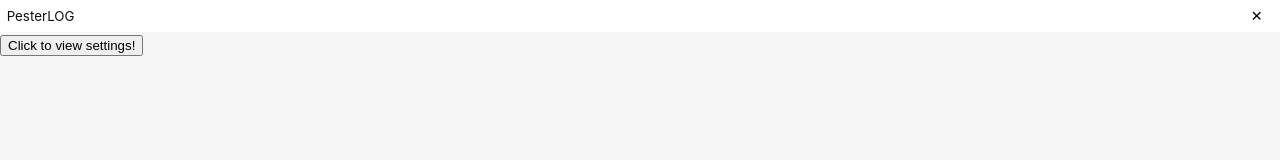
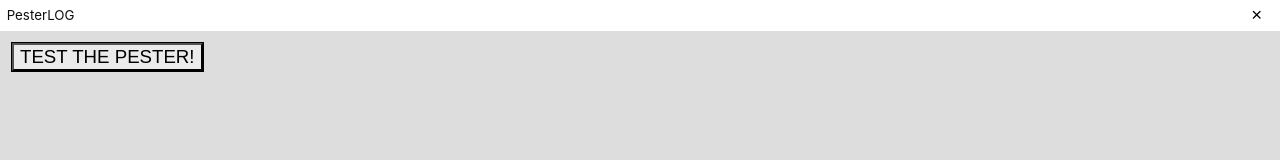
Before and after one commit to LBytes-32/PesterLOG, a website built with Vite: page index.html in a window 1280 px wide. Built offline with nearby package versions, Linux system fonts and the light colour scheme.

Commit message:
Improved demo experience, improved CSS

```diff
--- a/src/Tools/Dom.ts
+++ b/src/Tools/Dom.ts
@@ -10,6 +10,14 @@ namespace Dom {
 
         return element
     }
+
+    export function Button(text: string, style?: string): HTMLButtonElement {
+        return Create('button', text, style)
+    }
+
+    export function Input(style?: string): HTMLInputElement {
+        return Create('input', '', style)
+    }
 }
 
 export default Dom
--- a/src/Tools/WindowEvents.ts
+++ b/src/Tools/WindowEvents.ts
@@ -1,6 +1,8 @@
 import WindowManager from "@/Tools/WindowManager"
 import Api from "@/Tools/Api"
 import { LogicalPosition, LogicalSize, appWindow } from "@tauri-apps/api/window"
+
+
 
 namespace WindowEvents {
     export function SetPage(winman: WindowManager, e: Event) {
@@ -9,7 +11,7 @@ namespace WindowEvents {
         winman.pageman.Navigate(page)
     }
 
-    export async function ShowPesterPrompt(winman: WindowManager, e: Event) {
+    export async function ShowPesterPrompt(winman: WindowManager) {
 
         let desktopInfo    = await Api.GetDesktopInfo()
         let windowPosition = await appWindow.innerPosition()
@@ -22,7 +24,7 @@ namespace WindowEvents {
             if (in_hor_bounds && in_ver_bounds) {
 
                 const middle   = new LogicalPosition((monitor.width) / 2 + monitor.left, monitor.top)
-                const size     = new LogicalSize(900, 40)
+                const size     = new LogicalSize(1000, 50)
                 const position = new LogicalPosition(middle.x - size.width / 2, middle.y - size.height / 2)
 
                 winman.titlebar.Hide()
@@ -38,7 +40,7 @@ namespace WindowEvents {
         }
     }
 
-    export async function HidePesterPrompt(winman: WindowManager, e: Event) {
+    export async function HidePesterPrompt() {
         await appWindow.setSize(new LogicalSize(450, 600));
         await appWindow.center();
     }
--- a/src/Tools/WindowManager.ts
+++ b/src/Tools/WindowManager.ts
@@ -3,7 +3,6 @@ import EventManager from "@/Tools/EventManager"
 import Titlebar     from "@/UI/Generic/Titlebar/Titlebar"
 
 import WelcomePage  from "@/UI/Pages/Welcome/Welcome"
-import SettingsPage from "@/UI/Pages/Settings/Settings"
 import WindowEvents from "@/Tools/WindowEvents"
 import PesterPage   from "@/UI/Pages/Pester/Pester"
 
@@ -23,7 +22,6 @@ class WindowManager {
         this.pageman = new PageManager(
             {
                 'welcome'  : new WelcomePage(),
-                'settings' : new SettingsPage(),
                 'pester'   : new PesterPage()
             },
             'welcome'
--- a/src/UI/Pages/Page.module.css
+++ b/src/UI/Pages/Page.module.css
@@ -1,5 +1,7 @@
 
-.container {
-    background-color: #9fa1ff;
-    height: 28px;
+.Container {
+    background-color: #dddddd;
+    height: 100%;
+    min-height: none;
+    overflow: hidden;
 }
--- a/src/UI/Pages/Page.ts
+++ b/src/UI/Pages/Page.ts
@@ -1,8 +1,10 @@
 import ElementUI from '@/UI/ElementUI'
+import CSS from './Page.module.css'
 
 class Page extends ElementUI {
     constructor() {
         super()
+        this.element.classList.add(CSS.Container)
         this.Hide()
     }
 }
--- /dev/null
+++ b/src/UI/Pages/Pester/Pester.module.css
@@ -0,0 +1,20 @@
+.Container {
+    display: flex;
+    justify-content: space-between;
+    align-items: center;
+    padding: 8px;
+}
+
+.InputBox {
+    width: 100%;
+    height: 100%;
+    margin: 2px;
+    font-size: 12pt;
+}
+
+.Button {
+    width: 32px;
+    margin: 0px;
+    align-self: stretch;
+    line-height: 1;
+}
--- a/src/UI/Pages/Pester/Pester.ts
+++ b/src/UI/Pages/Pester/Pester.ts
@@ -1,12 +1,23 @@
 import WindowManager from "@/Tools/WindowManager"
 import Dom from "@/Tools/Dom"
 import Page from "@/UI/Pages/Page"
+import CSS from "./Pester.module.css"
 
 class PesterPage extends Page {
+
+    inputField: HTMLInputElement
+    backButton: HTMLButtonElement
+
     constructor() {
         super()
-        this.element.appendChild(Dom.Create('a', 'You\'ve been pestered! Back to home'))
-        this.eventman.AddEvent(this.element, 'click', () => this.HidePesterPrompt())
+        this.element.classList.add(CSS.Container)
+        this.inputField = Dom.Input(CSS.InputBox)
+        this.backButton = Dom.Button('Back')
+
+        this.element.appendChild(this.inputField)
+        this.element.appendChild(this.backButton)
+
+        this.eventman.AddEvent(this.backButton, 'click', () => this.HidePesterPrompt())
     }
 
     HidePesterPrompt() {
--- a/src/UI/Pages/Settings/Settings.ts
+++ /dev/null
@@ -1,23 +0,0 @@
-import WindowManager from "@/Tools/WindowManager"
-import Dom from "@/Tools/Dom"
-import Page from "@/UI/Pages/Page"
-
-class SettingsPage extends Page {
-    pesterTest: HTMLButtonElement
-    backToHome: HTMLButtonElement
-
-    constructor() {
-        super()
-        this.pesterTest = Dom.Create('button', 'TEST THE PESTER!')
-        this.backToHome = Dom.Create('button', 'Back to home')
-
-        this.element.appendChild(Dom.Create('div', 'Welcome to settings'))
-        this.element.appendChild(this.pesterTest)
-        this.element.appendChild(this.backToHome)
-
-        this.eventman.AddEvent(this.backToHome, 'click', () => WindowManager.Dispatch('set-page', { page: 'welcome' }))
-        this.eventman.AddEvent(this.pesterTest, 'click', () => WindowManager.Dispatch('show-pester-prompt', {}))
-    }
-}
-
-export default SettingsPage
--- /dev/null
+++ b/src/UI/Pages/Welcome/Welcome.module.css
@@ -0,0 +1,9 @@
+
+.PesterButton {
+    background-color: #ebebeb;
+    font-size: 14pt;
+    margin: 12px;
+    outline-style: solid;
+    outline-color: black;
+    outline-width: 1px;
+}
--- a/src/UI/Pages/Welcome/Welcome.ts
+++ b/src/UI/Pages/Welcome/Welcome.ts
@@ -1,13 +1,19 @@
 import WindowManager from '@/Tools/WindowManager'
 import Dom from '@/Tools/Dom'
 import Page from '@/UI/Pages/Page'
+import CSS from './Welcome.module.css'
 
 class WelcomePage extends Page {
+
+    bigButton: HTMLButtonElement
+
     constructor() {
         super()
-        this.element.appendChild(Dom.Create('button', 'Click to view settings!'))
+        this.bigButton = Dom.Create('button', 'TEST THE PESTER!', CSS.PesterButton)
 
-        this.eventman.AddEvent(this.element, 'click', () => WindowManager.Dispatch('set-page', { page: 'settings' }))
+        this.element.appendChild(this.bigButton)
+
+        this.eventman.AddEvent(this.element, 'click', () => WindowManager.Dispatch('show-pester-prompt', {}))
     }
 }
 
--- a/src/styles.css
+++ b/src/styles.css
@@ -5,7 +5,7 @@
   font-weight: 400;
 
   color: #0f0f0f;
-  background-color: #f6f6f6;
+  background-color: #f36e6e;
   min-width: 0px;
 
   font-synthesis: none;
@@ -16,6 +16,9 @@
 }
 
 body {
+    display: flex;
+    flex-direction: column;
+    height: 100vh;
     margin: 0px;
     -webkit-user-select: none; /* Safari 3.1+ */
     -moz-user-select: none; /* Firefox 2+ */
```
